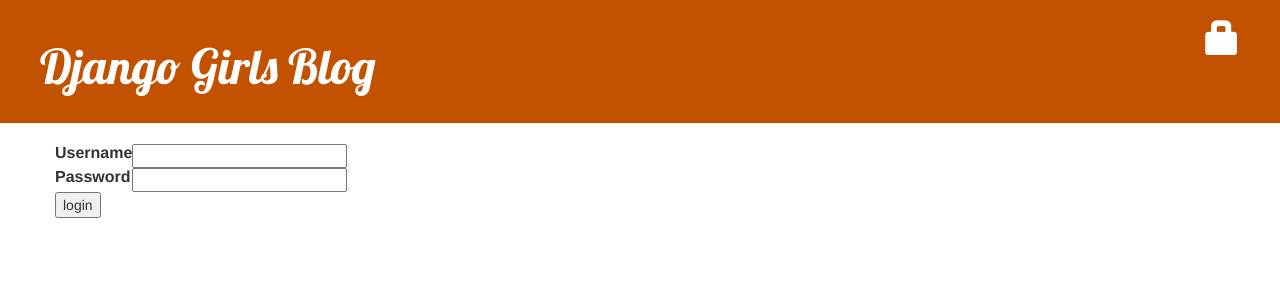
After one commit to hattoriatsunori/my-first-blog, a Django app: template blog/templates/registration/login.html in a window 1280 px wide. The commit adds this page. Shown: the top 300 px of the page. Run offline with Django 3.2, Linux system fonts and the light colour scheme; the template is opened without the code that fills it, so the values that code supplies are empty, except form fields; tables that the repository leaves empty hold one stand-in row (values such as "Sample post"); form fields are guessed from the names that the template uses; some libraries are stand-ins or nearby versions.

Commit message:
Homework: Adding security to your website

```diff
--- a/blog/templates/blog/base.html
+++ b/blog/templates/blog/base.html
@@ -12,14 +12,17 @@
             {% if user.is_authenticated %}
                 <a href="{% url 'post_new' %}" class="top-menu"><span class="glyphicon glyphicon-plus"></span></a>
                 <a href="{% url 'post_draft_list' %}" class="top-menu"><span class="glyphicon glyphicon-edit"></span></a>
+                <p class="top-menu">Hello {{ user.username }} <small>(<a href="{% url 'logout' %}">Log out</a>)</small></p>
+            {% else %}
+                <a href="{% url 'login' %}" class="top-menu"><span class="glyphicon glyphicon-lock"></span></a>
             {% endif %}
             <h1><a href="/">Django Girls Blog</a></h1>
         </div>
         <div class="content container">
             <div class="row">
                 <div class="col-md-8">
-                    {% block content %}
-                    {% endblock %}
+                {% block content %}
+                {% endblock %}
                 </div>
             </div>
         </div>
--- /dev/null
+++ b/blog/templates/registration/login.html
@@ -0,0 +1,24 @@
+{% extends "blog/base.html" %}
+
+{% block content %}
+    {% if form.errors %}
+        <p>Your username and password didn't match. Please try again.</p>
+    {% endif %}
+
+    <form method="post" action="{% url 'login' %}">
+    {% csrf_token %}
+        <table>
+        <tr>
+            <td>{{ form.username.label_tag }}</td>
+            <td>{{ form.username }}</td>
+        </tr>
+        <tr>
+            <td>{{ form.password.label_tag }}</td>
+            <td>{{ form.password }}</td>
+        </tr>
+        </table>
+
+        <input type="submit" value="login" />
+        <input type="hidden" name="next" value="{{ next }}" />
+    </form>
+{% endblock %}
--- a/blog/views.py
+++ b/blog/views.py
@@ -1,3 +1,4 @@
+from django.contrib.auth.decorators import login_required
 from django.shortcuts import render, get_object_or_404
 from django.utils import timezone
 from .models import Post
@@ -12,6 +13,7 @@
     post = get_object_or_404(Post, pk=pk)
     return render(request, 'blog/post_detail.html', {'post': post})
 
+@login_required
 def post_new(request):
     if request.method == "POST":
         form = PostForm(request.POST)
@@ -25,6 +27,7 @@
         form = PostForm()
     return render(request, 'blog/post_edit.html', {'form': form})
 
+@login_required
 def post_edit(request, pk):
     post = get_object_or_404(Post, pk=pk)
     if request.method == "POST":
@@ -39,15 +42,18 @@
         form = PostForm(instance=post)
     return render(request, 'blog/post_edit.html', {'form': form})
 
+@login_required
 def post_draft_list(request):
     posts = Post.objects.filter(published_date__isnull=True).order_by('created_date')
     return render(request, 'blog/post_draft_list.html', {'posts': posts})
 
+@login_required
 def post_publish(request, pk):
     post = get_object_or_404(Post, pk=pk)
     post.publish()
     return redirect('post_detail', pk=pk)
 
+@login_required
 def post_remove(request, pk):
     post = get_object_or_404(Post, pk=pk)
     post.delete()
--- a/mysite/settings.py
+++ b/mysite/settings.py
@@ -120,3 +120,4 @@
 
 STATIC_URL = '/static/'
 STATIC_ROOT = os.path.join(BASE_DIR, 'static')
+LOGIN_REDIRECT_URL = '/'
--- a/mysite/urls.py
+++ b/mysite/urls.py
@@ -3,5 +3,7 @@
 
 urlpatterns = [
     path('admin/', admin.site.urls),
+    path('accounts/login/', views.LoginView.as_view(), name='login')
+    path('accounts/logout/', views.LogoutView.as_view(next_page='/'), name='logout'),
     path('', include('blog.urls')),
 ]
```
